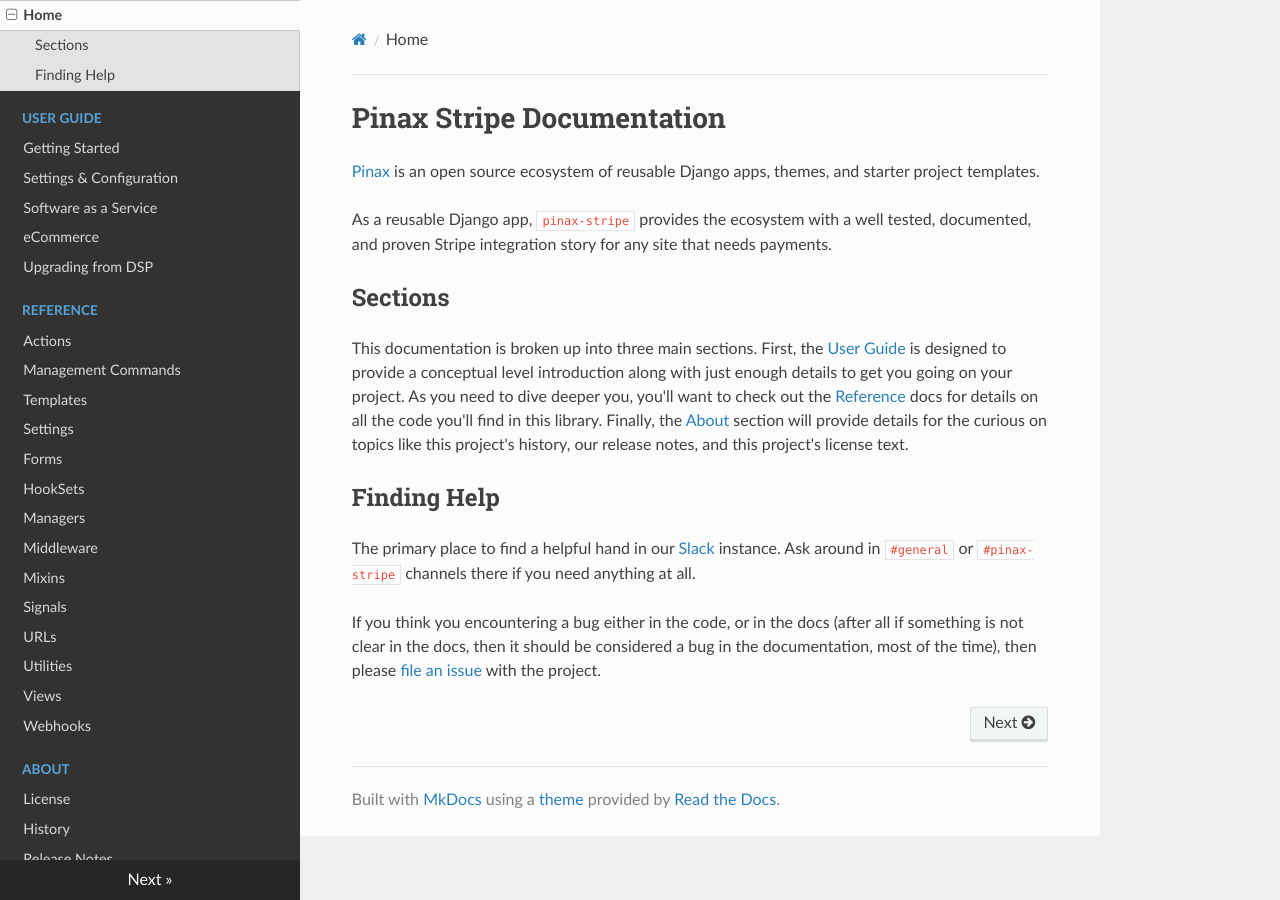
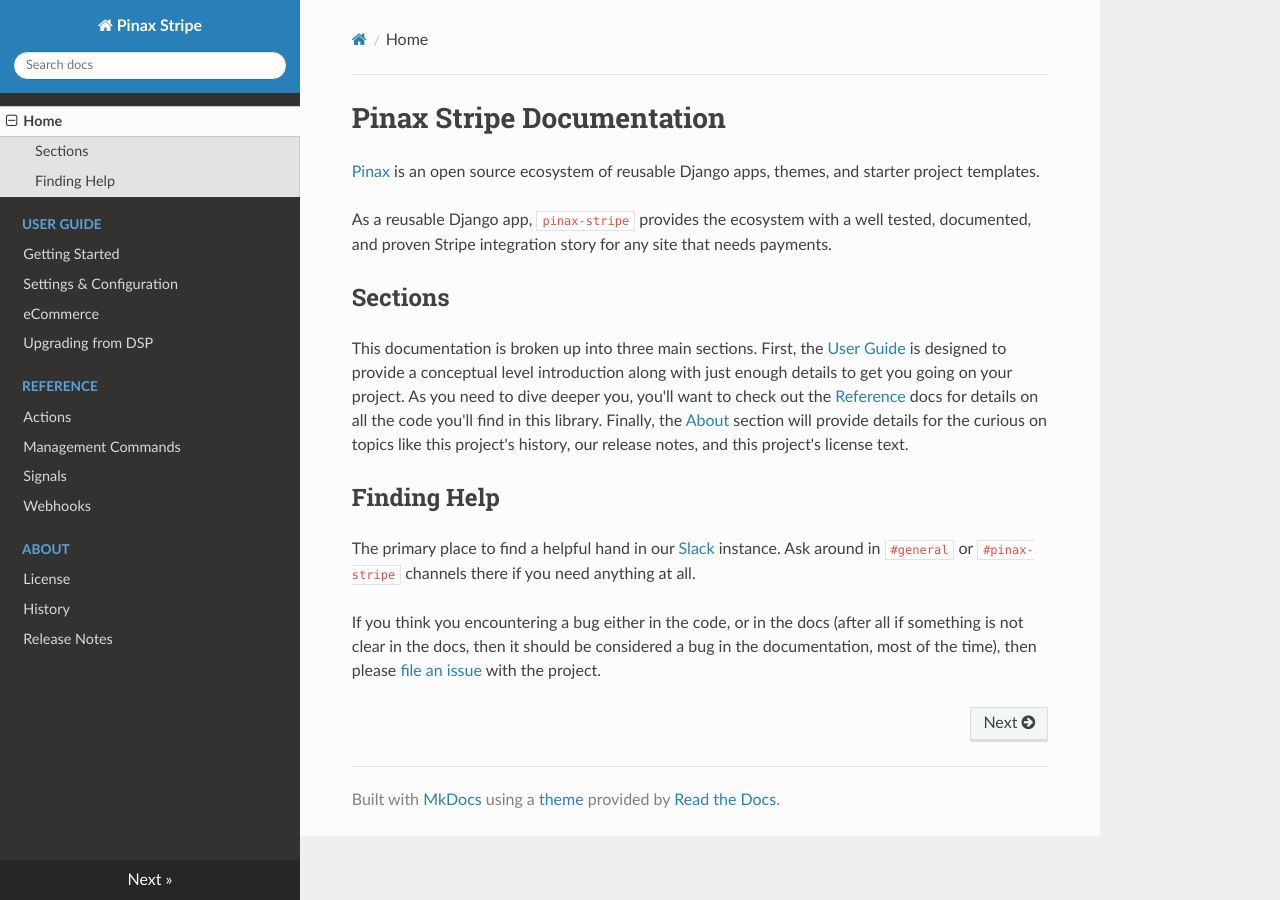
Before and after one commit to pinax/pinax-stripe-light, an MkDocs documentation site: the page built from docs/index.md, in a window 1280 px wide. Built offline with MkDocs 1.6.1, drawn with Linux system fonts in a browser that asks for light colours; nearby versions of some CDN libraries; old or Windows-style settings are respelled for this version of MkDocs.

Commit message:
Removes empty documentation
Removes references to documentation that does not exists.

The current effect of having these empty documentation pages is that it
creates user experience that goes like this:

1) User wonders "How do I override email templates?"
2) User goes to documentation and is excited to see that there is a link
in the index to a section titled "Templates". Yayyyyyyy!!!
3) User clicks on the link only to find out that the page is empty.

Related Tickets:

- https://github.com/pinax/pinax-stripe/issues/329

```diff
--- a/mkdocs.yml
+++ b/mkdocs.yml
@@ -4,23 +4,12 @@
 - User Guide:
     - Getting Started: user-guide/getting-started.md
     - Settings & Configuration: user-guide/settings.md
-    - Software as a Service: user-guide/saas.md
     - eCommerce: user-guide/ecommerce.md
     - Upgrading from DSP: user-guide/upgrading.md
 - Reference:
     - Actions: reference/actions.md
     - Management Commands: reference/commands.md
-    - Templates: reference/templates.md
-    - Settings: reference/settings.md
-    - Forms: reference/forms.md
-    - HookSets: reference/hooksets.md
-    - Managers: reference/managers.md
-    - Middleware: reference/middleware.md
-    - Mixins: reference/mixins.md
     - Signals: reference/signals.md
-    - URLs: reference/urls.md
-    - Utilities: reference/utils.md
-    - Views: reference/views.md
     - Webhooks: reference/webhooks.md
 - About:
     - License: about/license.md
```
Also changed, not shown: docs/reference/forms.md (deleted, +0 -1 lines), docs/reference/hooksets.md (deleted, +0 -1 lines), docs/reference/managers.md (deleted, +0 -1 lines), docs/reference/middleware.md (deleted, +0 -1 lines), docs/reference/mixins.md (deleted, +0 -1 lines), docs/reference/settings.md (deleted, +0 -1 lines), docs/reference/templates.md (deleted, +0 -1 lines), docs/reference/urls.md (deleted, +0 -1 lines), docs/reference/utils.md (deleted, +0 -1 lines), docs/reference/views.md (deleted, +0 -1 lines), docs/user-guide/saas.md (deleted, +0 -1 lines), 1 other file.
